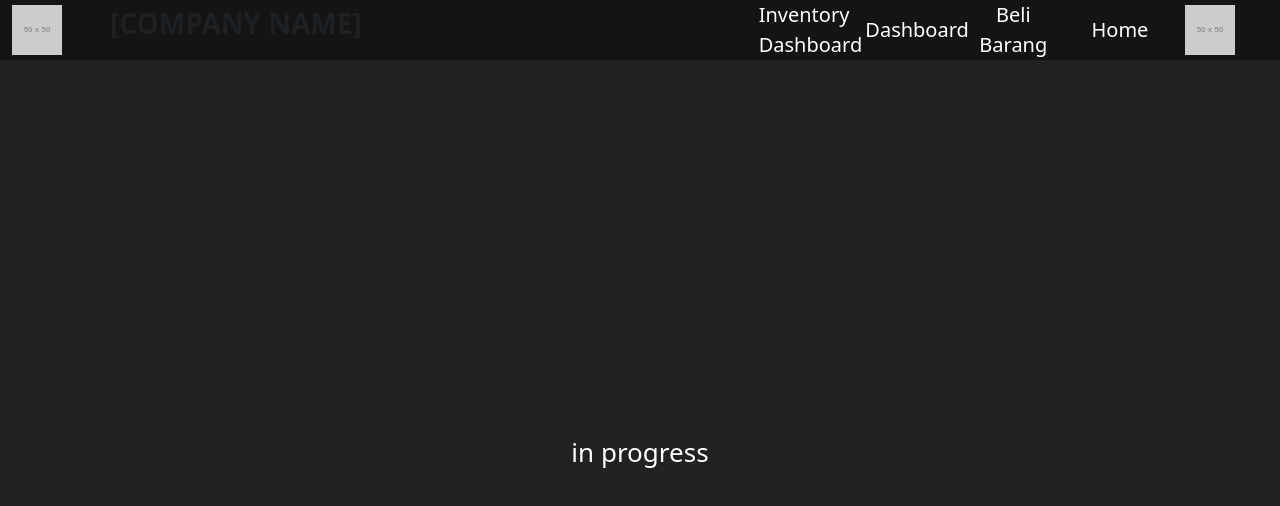
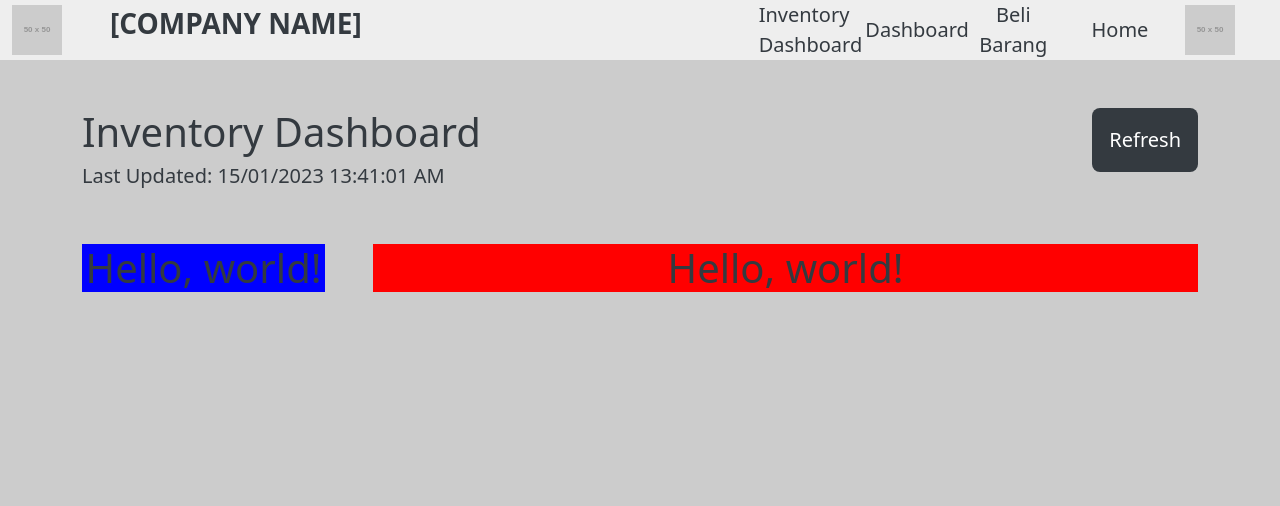
Before and after one commit to EdgrantHS/belajar_web, a React (Create React App) app: page / in a window 1280 px wide. Shown: the top 506 px of the page. Built offline with nearby package versions, Linux system fonts and the light colour scheme.

Commit message:
Update favicon link and page title

```diff
--- a/public/index.html
+++ b/public/index.html
@@ -2,7 +2,7 @@
 <html lang="en">
   <head>
     <meta charset="utf-8" />
-    <link rel="icon" href="%PUBLIC_URL%/favicon.ico" />
+    <link rel="icon" href="favicon.ico" />
     <meta name="viewport" content="width=device-width, initial-scale=1" />
     <meta name="theme-color" content="#000000" />
     <meta
@@ -24,7 +24,7 @@
       work correctly both with client-side routing and a non-root public URL.
       Learn how to configure a non-root public URL by running `npm run build`.
     -->
-    <title>React App</title>
+    <title>Web Template</title>
   </head>
   <body>
     <noscript>You need to enable JavaScript to run this app.</noscript>
--- a/src/App.jsx
+++ b/src/App.jsx
@@ -1,15 +1,57 @@
 import './App.scss';
+import React from 'react';
 
-function App() {
-  return (
-    <div className="App">
-      <header className="App-header">
-        <p>
-          in progress
-        </p>
-      </header>
-    </div>
-  );
+class App extends React.Component {
+  constructor(props) {
+    super(props);
+    this.state = {
+      lastUpdated: ""
+    }
+
+    this.handleClick = this.handleClick.bind(this);
+  }
+
+  componentDidMount() {
+    this.setLastUpdated(this.props.newTime);
+  }
+
+  setLastUpdated(value) {
+    this.setState({
+      lastUpdated: value
+    })
+  }
+
+  handleClick() {
+    // api refresh data
+    const now = new Date()
+    this.setLastUpdated("PERLU API: " + now.toLocaleString())
+  }
+
+  render() {
+    return(
+      <div className="main">
+        <div className="container-xl">
+          <div className="row pt-5">
+            <div className="col-6">
+              <h1 className='h1'>Inventory Dashboard</h1>
+              <h2 className='lead last-updated' id='last-updated'>{this.state.lastUpdated}</h2>
+            </div>
+            <div className="col-6">
+              <button className="btn btn-lg custom-button float-end py-3" onClick={this.handleClick}>Refresh</button>
+            </div>
+          </div>
+          <div className="row gx-5 pt-5">
+            <div className="col-3">
+              <h1 className="text-center blue">Hello, world!</h1>
+            </div>
+            <div className="col-9">
+              <h1 className="text-center red">Hello, world!</h1>
+            </div>
+          </div>
+        </div>
+      </div>
+    )
+  }
 }
 
 export default App;
--- a/src/App.scss
+++ b/src/App.scss
@@ -1,17 +1,28 @@
-$bg-font: #222;
 @import '~bootstrap/scss/bootstrap';
 
-.App-header {
-  background-color: $bg-font;
+$bg-color: #ccc;
+$text-color: #343A40;
+$button-color: $text-color;
+$white: #fff;
+
+.main{
+  background-color: $bg-color;
   min-height: 100vh;
-  display: flex;
-  flex-direction: column;
-  align-items: center;
-  justify-content: center;
-  font-size: calc(10px + 2vmin);
-  color: white;
+  color: $text-color;
 }
 
-.App-link {
-  color: #61dafb;
+.btn.custom-button {
+  background-color: $button-color !important;
+  color: $white !important;
+  // hover
+  &:hover {
+    background-color: darken($button-color, 10%) !important;
+  }
 }
+
+.blue{
+  background-color: blue;
+}
+.red{
+  background-color: red;
+}
--- a/src/Navbar.jsx
+++ b/src/Navbar.jsx
@@ -9,7 +9,7 @@ function Navbar() {
             {/* title */}
             <a href='#' className='navbar-brand' >
               <img src="https://via.placeholder.com/50" alt="logo" className="me-5"/>
-              <span className='fw-bold text-muted h3 nav-text-color'>[COMPANY NAME]</span>
+              <span className='fw-bold h3 nav-text-color'>[COMPANY NAME]</span>
             </a>
           </div>
           <div className="col-4 col-md-3"/>
--- a/src/Navbar.scss
+++ b/src/Navbar.scss
@@ -1,7 +1,7 @@
 @import '~bootstrap/scss/bootstrap';
 
-$nav-bg-color: rgb(20, 20, 20);
-$nav-text-color: white;
+$nav-bg-color: #EEEEEE;
+$nav-text-color: #343A40;
 
 // Path: src/App.js
 .button-size{
--- a/src/index.jsx
+++ b/src/index.jsx
@@ -9,7 +9,7 @@ const root = ReactDOM.createRoot(document.getElementById('root'));
 root.render(
   <React.StrictMode>
     <Navbar />
-    <App />
+    <App newTime="Last Updated: 15/01/2023 13:41:01 AM"/>
   </React.StrictMode>
 );
 
```
